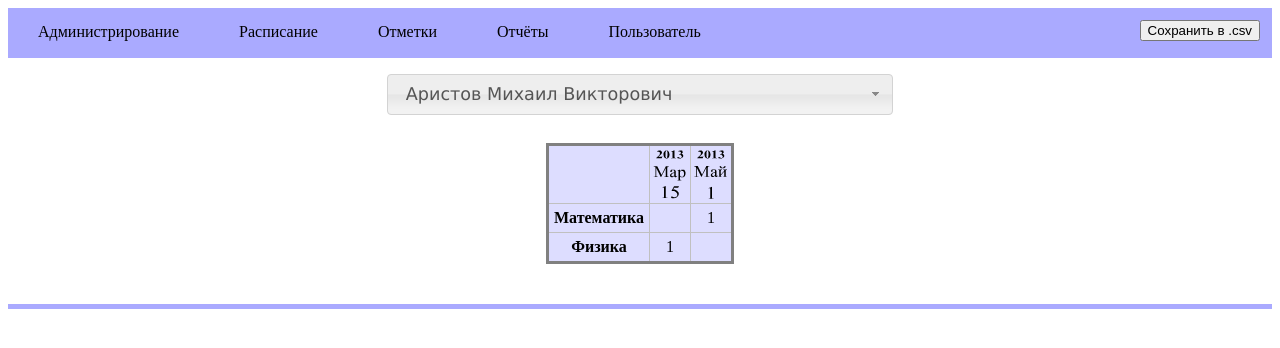
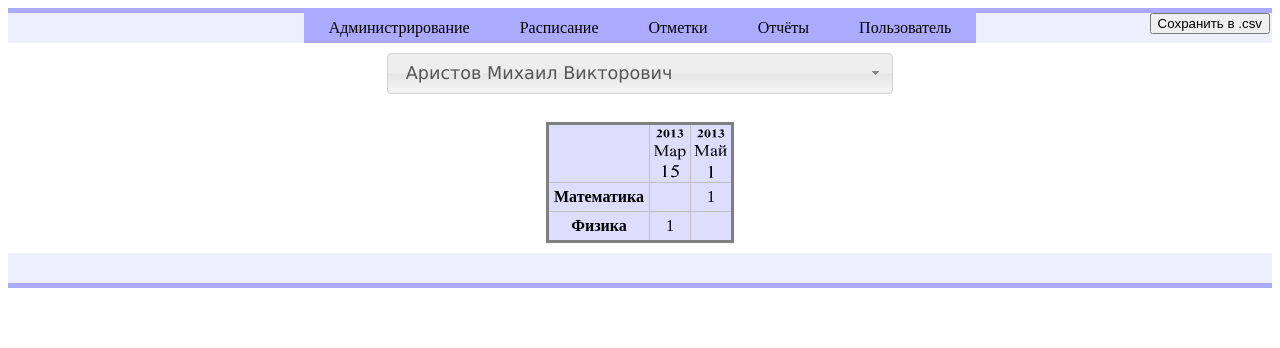
Before and after one commit to resivalex/StudentProgress, a PHP site: page /schedule_for_teacher.php in a window 1280 px wide. Shown: the top 348 px of the page. Run offline with PHP 8.4, Linux system fonts and the light colour scheme; a user stored in the database is signed in; data comes from the database, SQL or seed files in the repository.

Commit message:
новый шаблон для навигации

```diff
--- a/javascript/schedule_for_student.js
+++ b/javascript/schedule_for_student.js
@@ -18,7 +18,7 @@ function onScheduleForStudentLoad() {
             $("#group_id").val()
         ];
         gridDateTable({
-            targetId: "schedule_table",
+            targetId: "schedule_subtable",
             query: query,
             groupProperty: "subject_name",
             dateProperty: "lesson_time",
--- a/javascript/schedule_for_teacher.js
+++ b/javascript/schedule_for_teacher.js
@@ -14,7 +14,7 @@ function onScheduleForTeacherLoad() {
             $("#teacher_id").val()
         ];
         gridDateTable({
-            targetId: "schedule_table",
+            targetId: "schedule_subtable",
             query: query,
             groupProperty: "subject_name",
             dateProperty: "lesson_time",
--- a/javascript/script.js
+++ b/javascript/script.js
@@ -1,12 +1,52 @@
 
 $(document).ready(function() {
-    var form = csvDownloadForm();
-    $("#download_button", form).css("position", "absolute");
-    $("#download_button", form).css("right", "20px");
-    $("#download_button", form).css("top", "20px");
+    $("#csv_div").append(csvDownloadForm());
+    navigationPrepare();
+});
 
-    $("#navigation").prepend(navigationMenu()).append(form);
-});
+function navigationPrepare() {
+    $("#navigation_menu").on("click", ".category", onNavigationCategoryClick);
+    $(document).click(function(event) {
+        $("#navigation_menu .active", document).removeClass("active");
+    });
+
+    function onNavigationCategoryClick(event) {
+        function recalcItemPadding() {
+            var $nav_menu = $("#navigation_menu");
+            var menu_width = $nav_menu.width() + 20;
+            var items_sum_width = 0;
+            var $items = $(".active .item", $nav_menu);
+            $items.each(function() {
+                items_sum_width += $(this).width();
+            });
+            var delta = menu_width - items_sum_width;
+
+            delta /= ($items.size() * 2);
+            delta = Math.max(delta, 20);
+            delta = "" + delta + "px";
+            $items.css({paddingLeft: delta, paddingRight: delta});
+        }
+        if (!$(this).hasClass("active")) {
+            $("#navigation_menu .active", document).removeClass("active");
+            $(this).addClass("active");
+            recalcItemPadding();
+            $(".submenu", this).position({
+                of: $("#navigation_menu"),
+                my: "center top",
+                at: "center bottom",
+                collision: "fit none"
+            });
+            $(".submenu", this).position({
+                of: $("#navigation_menu"),
+                my: "center top",
+                at: "center bottom",
+                collision: "fit none"
+            });
+            event.stopPropagation();
+        }
+    }
+}
+
 
 // показать временное сообщение
 function showMessage(message_text, title_text) {
@@ -672,6 +712,7 @@ function gridDateTable(option) {
         for (var i in content) {
             content[i] = groupObjectsByProperty(content[i], "date");
         }
+        $target.children().remove();
         var $table = $("<table/>").appendTo($target);
         $table.addClass("custom_table");
         var $tr = $("<tr><th/></tr>").appendTo($table);
--- a/style.css
+++ b/style.css
@@ -1,60 +1,4 @@
 @CHARSET "UTF-8";
-
-.navigation_div {
-    width: 100%;
-    height: 50px;
-    background-color: #AAAAFF;
-    margin-bottom: 5px;
-}
-
-.navigation_menu, .navigation_menu ul {
-    list-style: none;
-    background-color: #EEEEFF;
-    margin: 0;
-    padding: 0;
-    z-index: 100;
-}
-
-.navigation_menu p {
-    margin: 0;
-    padding-top: 15px;
-    vertical-align: bottom;
-    padding-left: 30px;
-    padding-right: 30px;
-    height: 35px;
-}
-
-.navigation_menu a:hover {
-    color: black;
-}
-
-.navigation_menu a {
-    font-weight: bold;
-    color: #444455;
-}
-
-.navigation_menu > li {
-    float: left;
-    /*position: relative;*/
-    margin: 0;
-    background-color: #AAAAFF;
-}
-
-.navigation_menu li :hover, .navigation_menu .active {
-    background-color: #8888FF;
-}
-
-.navigation_menu li ul {
-    position: absolute;
-    background-color: #8888FF;
-}
-
-.navigation_menu li li {
-    display: none;
-    padding: 5px;
-    padding-left: 15px;
-    padding-right: 15px;
-}
 
 .grid_table {
 	border-collapse: collapse;
@@ -329,3 +273,87 @@
 .selected_cell {
     background-color: #bbf;
 }
+
+.auto_margin {
+    margin-left: auto;
+    margin-right: auto;
+}
+
+.auto_margin_40 {
+    width: 40%;
+    margin-left: auto;
+    margin-right: auto;
+}
+
+/* for navigation */
+.navigation_div {
+    height: 30px;
+    background-color: #eef;
+    margin-bottom: 10px;
+}
+.navigation_menu, .navigation_menu ul {
+    list-style: outside none none;
+    padding: 0;
+}
+
+.navigation_menu {
+    display: table;
+    margin: 0 auto 10px auto;
+}
+
+.navigation_menu .category {
+    float: left;
+    background-color: #aaf;
+}
+
+.navigation_menu .category:hover {
+    background-color: #88f;
+}
+
+.navigation_menu .submenu {
+    position: absolute;
+    margin: 0 auto;
+    z-index: 1;
+}
+
+.navigation_menu .item {
+    display: none;
+    padding: 0 20px;
+    line-height: 30px;
+    float: left;
+    background-color: #88f;
+}
+
+.navigation_menu .active {
+    background-color: #88f;
+}
+
+.navigation_menu .active .item {
+    display: block;
+}
+
+.navigation_menu .category_label {
+    padding: 0 25px;
+    line-height: 30px;
+}
+
+.navigation_menu .item_link {
+    font-weight: bold;
+    color: #445;
+}
+
+.navigation_menu .item:hover {
+    background-color: #66f;
+    /*border-left: solid 2px white;*/
+    /*border-right: solid 2px white;*/
+    padding: 2px 20px;
+    position: relative;
+    top: -2px;
+    color: black;
+}
+
+#csv_div {
+    display: table;
+    position: absolute;
+    right: 10px;
+}
--- a/template.php
+++ b/template.php
@@ -28,13 +28,12 @@ $html->appendChild($body);
 
 loadfs($head, "templates/template_base.php");
 
-if (isset($_SESSION["username"])) {
-    $body->appendChild(divfs("navigation"));
-}
+loadfs($body, "templates/navigation.php", isset($_SESSION["username"])? "" : ["hide_menu" => true]);
+
 
 function out_page() {
-//    echo '<!DOCTYPE html PUBLIC "-//W3C//DTD HTML 4.01 Transitional//EN" "http://www.w3.org/TR/html4/loose.dtd"><!-- <!DOCTYPE html> -->';
-//    echo "\n";
+    echo '<!DOCTYPE html PUBLIC "-//W3C//DTD HTML 4.01 Transitional//EN" "http://www.w3.org/TR/html4/loose.dtd"><!-- <!DOCTYPE html> -->';
+    echo "\n";
     /** @var DOMDocument $document */
     loadfs($GLOBALS["body"], "templates/page_bottom.php");
     $document = $GLOBALS["document"];
--- a/templates/edit_schedule_base.php
+++ b/templates/edit_schedule_base.php
@@ -1,9 +1,9 @@
-<div style="width: 40%; margin-left: auto; margin-right: auto;">
+<div class="auto_margin_40">
     <div id="select_teacher"></div>
     <br><div id="select_subject"></div>
     <br><div id="select_group"></div>
     <br><div id="select_auditory"></div>
-    <br><table class="align_td_to_top" style="margin-left: auto; margin-right: auto;">
+    <br><table class="align_td_to_top auto_margin">
         <tr>
             <td>
                 <div id="day_select_tool" class="calendar-toolbar"></div>
--- a/templates/marks_for_student_base.php
+++ b/templates/marks_for_student_base.php
@@ -1,4 +1,4 @@
-<div style="width: 40%; margin-left: auto; margin-right: auto;">
+<div class="auto_margin_40">
     <div id="select_group"></div>
     <br>
     <div id="select_student"></div>
--- a/templates/marks_for_teacher_base.php
+++ b/templates/marks_for_teacher_base.php
@@ -1,4 +1,4 @@
-<div style="width: 40%; margin-left: auto; margin-right: auto">
+<div class="auto_margin_40">
     <div id="select_teacher"></div>
     <br>
     <div id="select_subject"></div>
--- /dev/null
+++ b/templates/navigation.php
@@ -0,0 +1,119 @@
+<?php
+$json = <<<JS
+[
+    {
+        "title": "Администрирование",
+        "content": [
+            {
+                "title": "Учётные записи",
+                "url": "accounts.php"
+            },
+            {
+                "title": "Редактировать таблицы",
+                "url": "edit_tables.php"
+            },
+            {
+                "title": "Резервирование",
+                "url": "reservation.php"
+            },
+            {
+                "title": "Все таблицы",
+                "url": "all_tables.php"
+            },
+            {
+                "title": "Лог",
+                "url": "log.php"
+            }
+        ]
+    },
+    {
+        "title": "Расписание",
+        "content": [
+            {
+                "title": "Для преподавателя",
+                "url": "schedule_for_teacher.php"
+            },
+            {
+                "title": "Для студента",
+                "url": "schedule_for_student.php"
+            },
+            {
+                "title": "Редактировать расписание",
+                "url": "edit_schedule.php"
+            }
+        ]
+    },
+    {
+        "title": "Отметки",
+        "content": [
+            {
+                "title": "Для преподавателя",
+                "url": "marks_for_teacher.php"
+            },
+            {
+                "title": "Для студента",
+                "url": "marks_for_student.php"
+            }
+        ]
+    },
+    {
+        "title": "Отчёты",
+        "content": [
+            {
+                "title": "Количество отметок",
+                "url": "reports.php"
+            }
+        ]
+    },
+    {
+        "title": "Пользователь",
+        "content": [
+            {
+                "title": "Выйти",
+                "url": "logout.php"
+            }
+        ]
+    }
+]
+JS;
+$categories = json_decode($json, true);
+if (isset($vars["hide_menu"])) $categories = [];
+?>
+<div style="height: 5px; background-color: #aaf;"></div>
+<div class="navigation_div">
+    <?php
+    if (!isset($vars["hide_menu"])) {
+        echo <<<HTML
+    <div id="csv_div"></div>
+HTML;
+    }
+    ?>
+<ul id="navigation_menu" class="navigation_menu">
+    <?php
+    foreach ($categories as $category) {
+        $title = $category["title"];
+        $content = $category["content"];
+        echo <<<HTML
+            <li class="category">
+                <label class="category_label">
+                        $title
+                </label>
+                <ul class="submenu">
+HTML;
+        foreach ($content as $link) {
+            echo <<<HTML
+                    <a class="item_link" href="{$link["url"]}">
+                        <li class="item">
+                            {$link["title"]}
+                        </li>
+                    </a>
+HTML;
+        }
+        echo <<<HTML
+                </ul>
+            </li>
+HTML;
+    }
+    ?>
+</ul>
+</div>
--- a/templates/page_bottom.php
+++ b/templates/page_bottom.php
@@ -1,4 +1,4 @@
-<div style="height: 30px"></div>
+<div style="height: 30px; background-color: #eef; margin-top: 10px;"></div>
 <a href="cards.php">
     <div style="height: 5px; background-color: #aaf;"></div>
 </a>
--- a/templates/schedule_for_student_base.php
+++ b/templates/schedule_for_student_base.php
@@ -1,2 +1,3 @@
-<div id="select_group" style="width: 40%; margin-left: auto; margin-right: auto;"></div>
+<div id="select_group" class="auto_margin_40"></div>
 <br><div id="schedule_table"></div>
+<div id="schedule_subtable"></div>
--- a/templates/schedule_for_teacher_base.php
+++ b/templates/schedule_for_teacher_base.php
@@ -1,2 +1,3 @@
-<div id="select_teacher" style="width: 40%; margin-left: auto; margin-right: auto;"></div>
+<div id="select_teacher" class="auto_margin_40"></div>
 <br><div id="schedule_table"></div>
+<div id="schedule_subtable"></div>
```
Also changed, not shown: javascript/edit_schedule.js (+23 -20 lines).
